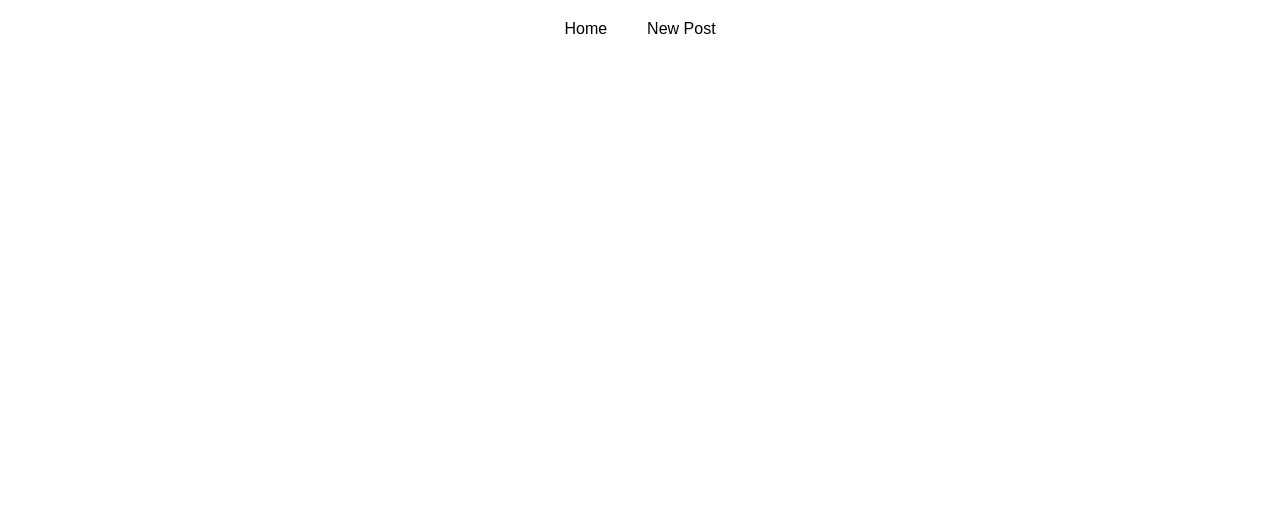
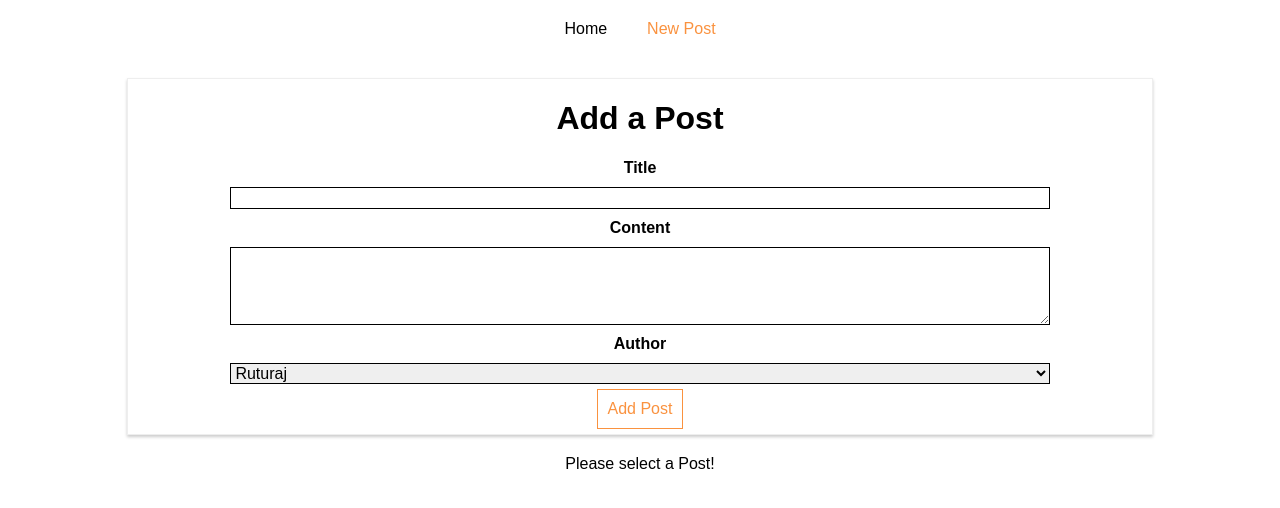
Before and after one commit to jadhavrj/http--01-starting-setup, a React (Create React App) app: page /new-post in a window 1280 px wide. Shown: the top 508 px of the page. Built offline with nearby package versions, Linux system fonts and the light colour scheme; no server answers.

Commit message:
Active Link Style and Extracting RouteParams (203)

```diff
--- a/src/containers/Blog/Blog.css
+++ b/src/containers/Blog/Blog.css
@@ -17,6 +17,7 @@
 }
 
 .Blog a:hover,
-.Blog a:active {
+.Blog a:active,
+.Blog a.active {
     color: #fa923f;
 }
--- a/src/containers/Blog/Blog.js
+++ b/src/containers/Blog/Blog.js
@@ -1,9 +1,11 @@
 import React, { Component } from 'react';
 // import axios from 'axios';
-import { Route } from 'react-router-dom';
+import { Route, NavLink } from 'react-router-dom';
 
 import './Blog.css';
 import Posts from '../../containers/Blog/Posts/Posts';
+import NewPost from '../../containers/Blog/NewPost/NewPost';
+import FullPost from  '../Blog/FullPost/FullPost';
 
 class Blog extends Component {
 
@@ -13,14 +15,27 @@
                 <header>
                     <nav>
                         <ul>
-                            <li><a href="/">Home</a></li>
-                            <li><a href="/new-post">New Post</a></li>
+                            <li><NavLink
+                            to="/"
+                                exact
+                                activeClassName="my-active"
+                                activeStyle={{
+                                    color: '#fa923f',
+                                    textDecoration: 'underline'
+                            }   }>Home</NavLink></li>
+                            <li><NavLink to={{
+                                pathname: '/new-post',
+                                hash: '#submit',
+                                search: 'quick-submit=true'
+                            }}>New Post</NavLink></li>
                         </ul>
                     </nav>
                 </header>
                 {/* <Route path="/" exact render={() => <h1>Home</h1>} />
                 <Route path="/" render={() => <h1>Home 2</h1>} /> */}
                 <Route path="/" exact component={Posts} />
+                <Route path="/new-post" component={NewPost} />
+                <Route path="/:id" exact component={FullPost} />
             </div>
         );
     }
--- a/src/containers/Blog/FullPost/FullPost.js
+++ b/src/containers/Blog/FullPost/FullPost.js
@@ -8,10 +8,11 @@
         loadedPost: null
     }
 
-    componentDidUpdate () {
-        if (this.props.id) {
-            if (!this.state.loadedPost || this.state.loadedPost.id !== this.props.id) {
-                axios.get('/posts/' + this.props.id)
+    componentDidMount () {
+        console.log(this.props);
+        if (this.props.match.params.id) {
+            if (!this.state.loadedPost || this.state.loadedPost.id !== this.props.match.params.id) {
+                axios.get('/posts/' + this.props.match.params.id)
                     .then(response => {
                         this.setState({loadedPost: response.data});
                         // console.log(response);
--- a/src/containers/Blog/NewPost/NewPost.js
+++ b/src/containers/Blog/NewPost/NewPost.js
@@ -8,6 +8,10 @@
         title: '',
         content: '',
         author: 'Ruturaj'
+    }
+
+    componentDidMount () {
+        console.log(this.props);
     }
 
     postDataHandler = () => {
--- a/src/containers/Blog/Posts/Posts.js
+++ b/src/containers/Blog/Posts/Posts.js
@@ -1,5 +1,6 @@
 import React, { Component } from 'react';
 import axios from '../../../axios';
+import { Link } from 'react-router-dom';
 
 import Post from '../../../components/Post/Post';
 import './Posts.css';
@@ -10,6 +11,7 @@
     }
 
     componentDidMount () {
+        console.log(this.props);
         axios.get('/posts')
             .then(response => {
                 const posts = response.data.slice(0, 4);
@@ -38,11 +40,12 @@
         if (!this.state.error) {
             posts = this.state.posts.map(post => {
                 return (
-                    <Post
-                    key={post.id}
-                    title={post.title}
-                    author={post.author}
-                    clicked={() => {this.postSelectedHandler(post.id)}} />
+                    <Link to={'/' + post.id} key={post.id} >
+                        <Post
+                            title={post.title}
+                            author={post.author}
+                            clicked={() => {this.postSelectedHandler(post.id)}} />
+                    </Link>
                 )
             });
         }
```
